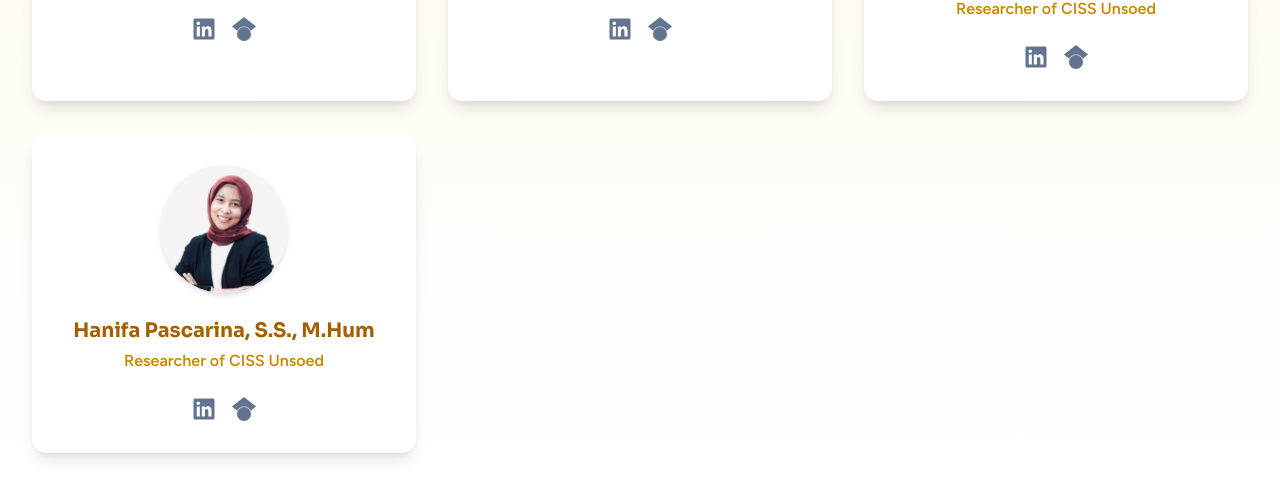
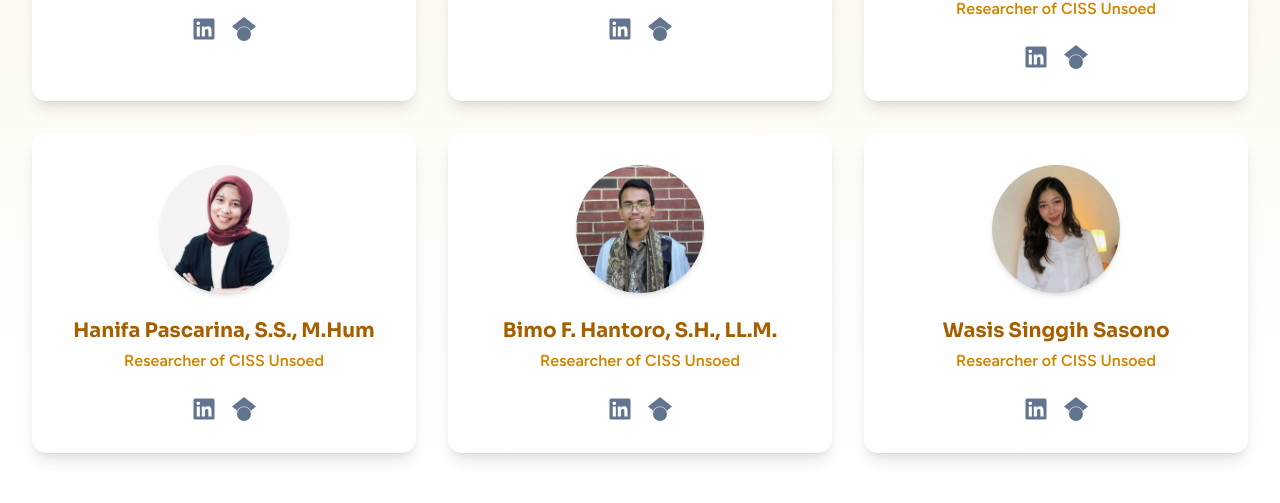
Before and after one commit to searcunsoed/searc-official-website, a Next.js app: page /peneliti in a window 1280 px wide. Shown: the part 775-1278 px from the top of the page. Built offline with nearby package versions, Linux system fonts and the light colour scheme; no server answers.

Commit message:
Penambahan Peneliti

```diff
--- a/src/app/peneliti/page.tsx
+++ b/src/app/peneliti/page.tsx
@@ -38,6 +38,24 @@ const allResearchers = [
         links: {
             linkedin: 'https://id.linkedin.com/in/hanifa-pascarina',
             scholar: 'https://scholar.google.com/citations?user=fXMFuIQAAAAJ&hl=id',
+        }
+    },
+    {
+        name: 'Bimo F. Hantoro, S.H., LL.M.',
+        role: 'Researcher of CISS Unsoed',
+        image: '/images/team/bimo.webp',
+        links: {
+            linkedin: 'https://www.linkedin.com/in/bimofh',
+            scholar: 'https://scholar.google.com/citations?user=rERGYvkAAAAJ&hl=en',
+        }
+    },
+    {
+        name: 'Wasis Singgih Sasono',
+        role: 'Researcher of CISS Unsoed',
+        image: '/images/team/wasis.webp',
+        links: {
+            linkedin: 'https://id.linkedin.com/in/wasis-sasono-668838367',
+            scholar: 'https://scholar.google.com/citations?user=K24Vkt8AAAAJ&hl=id',
         }
     },
 ];
```
Also changed, not shown: public/images/team/bimo.webp (added), public/images/team/wasis.webp (added).
